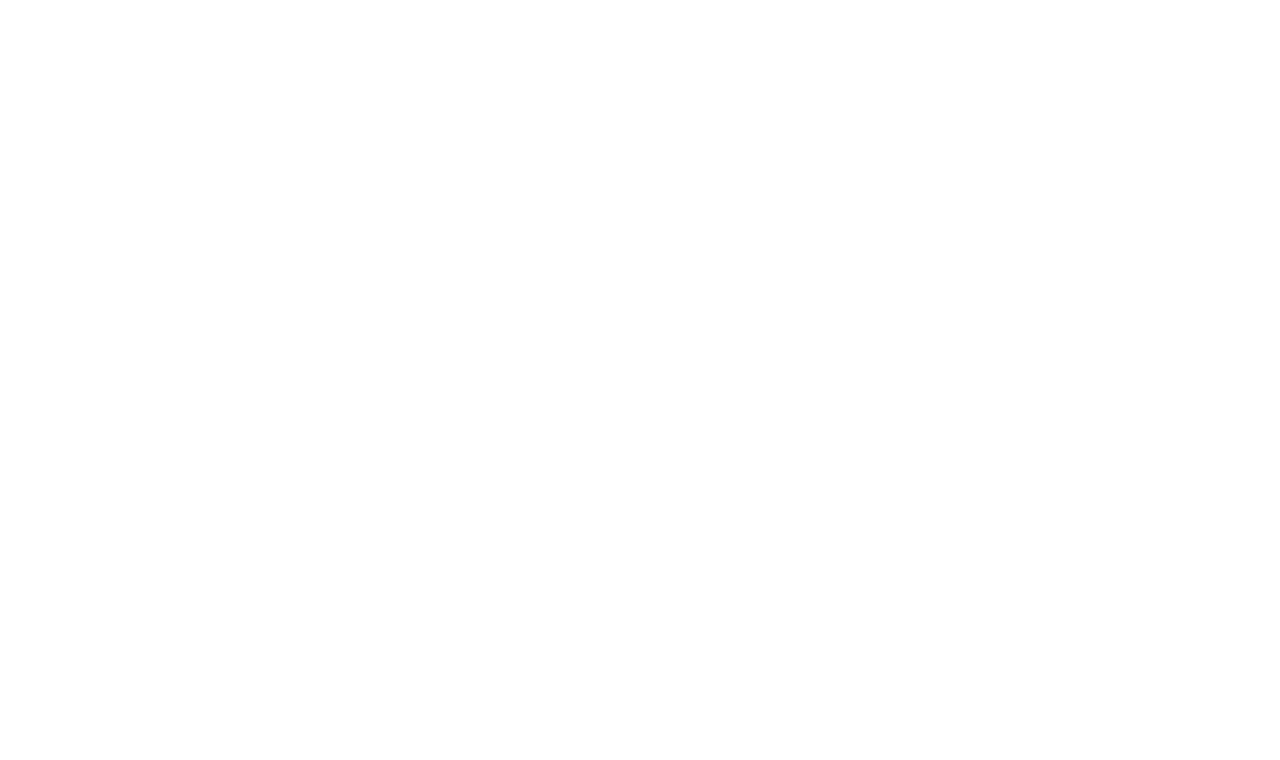
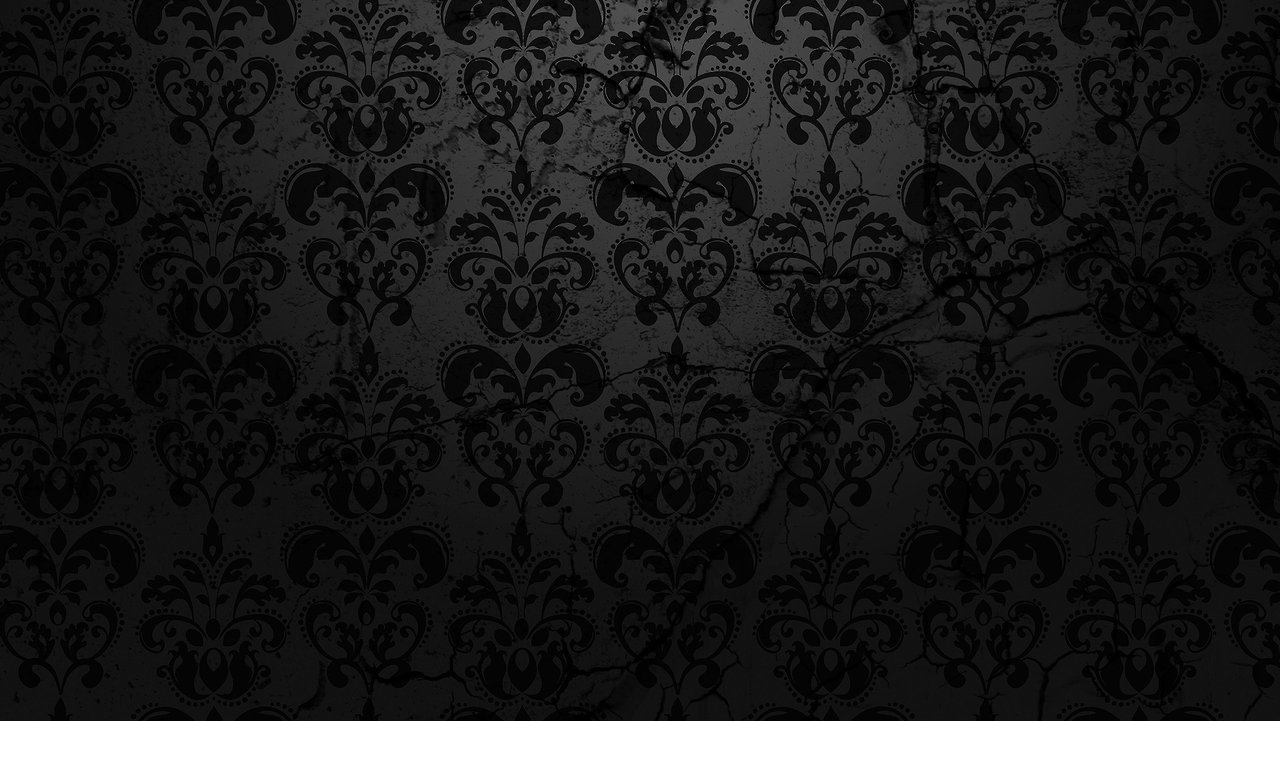
Before and after one commit to andreassenmarvin/Favorite-Band, a plain HTML site: page index.html in a window 1280 px wide. Drawn offline with Linux system fonts and the light colour scheme.

Commit message:
Add background image and style it using css

```diff
--- a/index.css
+++ b/index.css
@@ -0,0 +1,6 @@
+body{
+    background-image: url("contemp.jpg");
+    background-repeat: no-repeat;
+    background-size: cover;
+
+}
--- a/index.html
+++ b/index.html
@@ -3,10 +3,9 @@
 <head>
 
     <title>Favorite Band</title>
+    <link rel="stylesheet" type="text/css" href="index.css">
 </head>
 <body>
-    <h1>
 
-    </h1>
 </body>
 </html>
```
